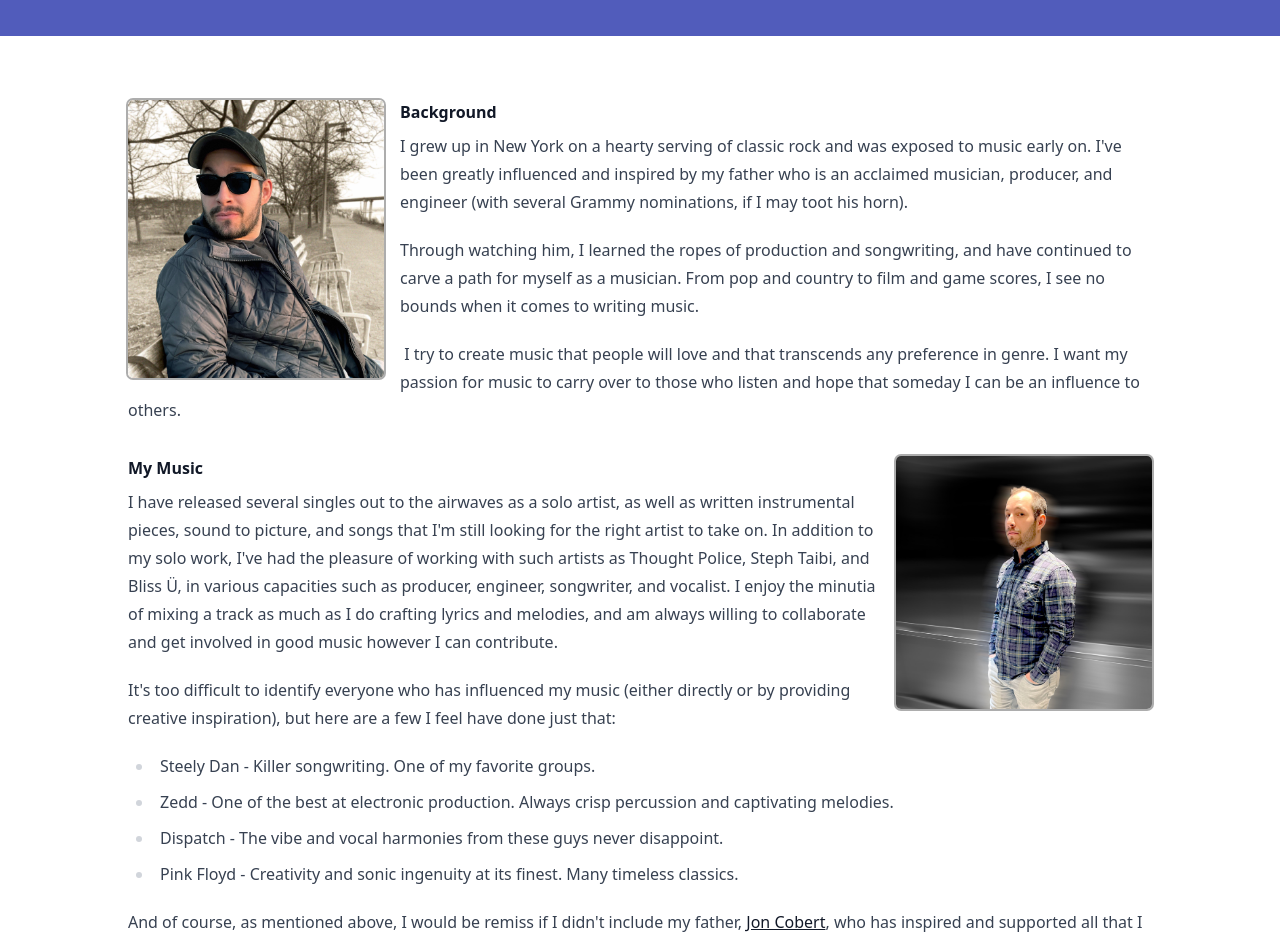
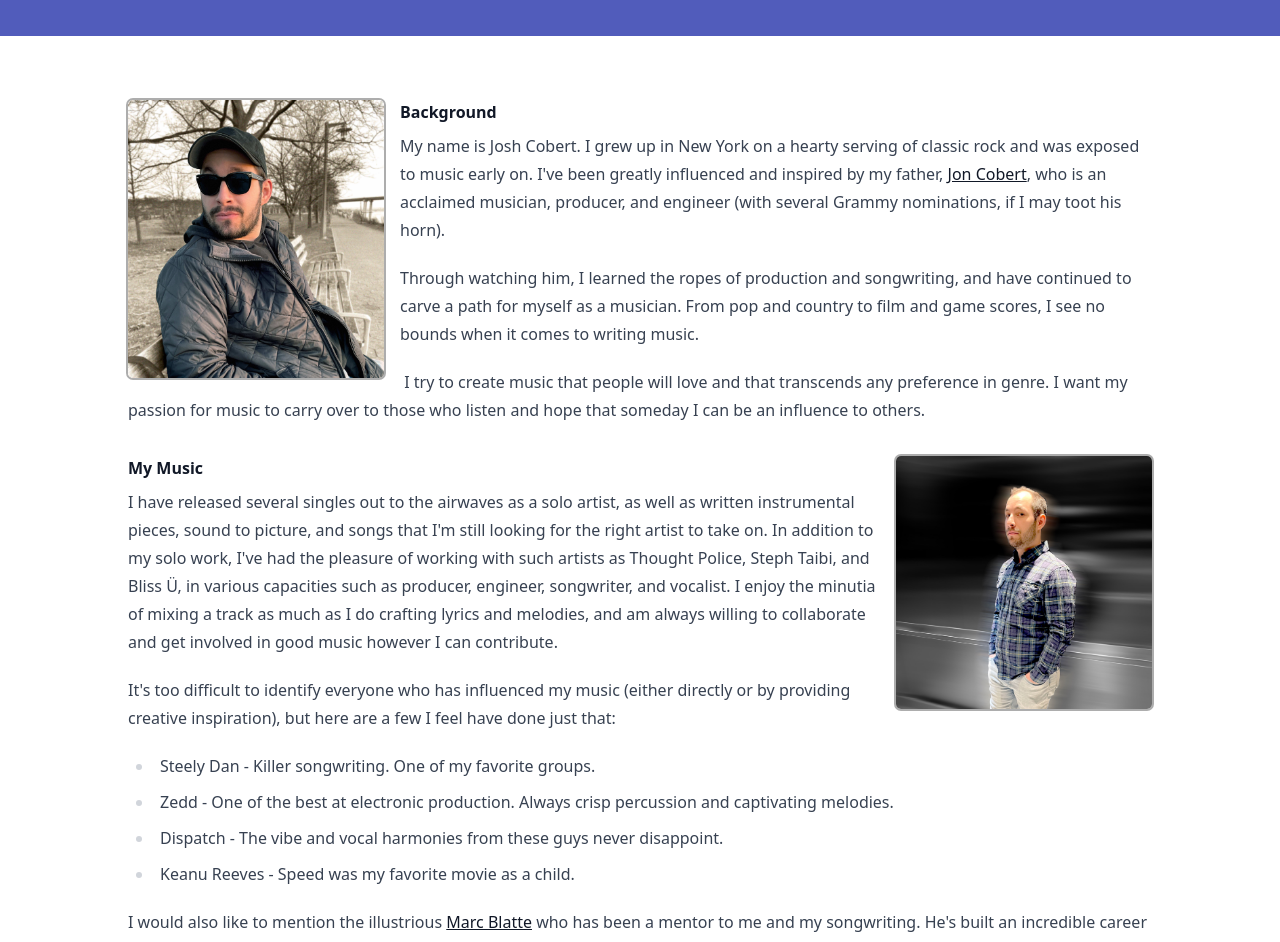
Before and after one commit to jcobert/cobez-music, a Next.js app: page /about in a window 1280 px wide. Shown: the part 160-1102 px from the top of the page. Built offline with nearby package versions, Linux system fonts and the light colour scheme; a web font is replaced by a local one.

Commit message:
adjust section padding

```diff
--- a/content/about/background.md
+++ b/content/about/background.md
@@ -3,7 +3,7 @@ title: Background
 ---
 #### B﻿ackground
 
-I grew up in New York on a hearty serving of classic rock and was exposed to music early on. I've been greatly influenced and inspired by my father who is an acclaimed musician, producer, and engineer (with several Grammy nominations, if I may toot his horn).
+My name is Josh Cobert. I grew up in New York on a hearty serving of classic rock and was exposed to music early on. I've been greatly influenced and inspired by my father, [Jon Cobert](https://www.cobertoperations.com/), who is an acclaimed musician, producer, and engineer (with several Grammy nominations, if I may toot his horn).
 
 Through watching him, I learned the ropes of production and songwriting, and have continued to carve a path for myself as a musician. From pop and country to film and game scores, I see no bounds when it comes to writing music.
 
--- a/content/about/influences.md
+++ b/content/about/influences.md
@@ -10,6 +10,6 @@ I﻿t's too difficult to identify everyone who has influenced my music (either d
 * S﻿teely Dan - Killer songwriting. One of my favorite groups.
 * Zedd - One of the best at electronic production. Always crisp percussion and captivating melodies.
 * Dispatch - The vibe and vocal harmonies from these guys never disappoint.
-* P﻿ink Floyd - Creativity and sonic ingenuity at its finest. Many timeless classics.
+* Keanu Reeves - Speed was my favorite movie as a child.
 
-A﻿nd of course, as mentioned above, I would be remiss if I didn't include my father, [Jon Cobert](https://www.cobertoperations.com/), who has inspired and supported all that I have done.
+I would also like to mention the illustrious [Marc Blatte](https://marcblatte.com/) who has been a mentor to me and my songwriting. He's built an incredible career as a songwriter and has really challenged me to grow and refine my approach to the musical process.
--- a/pages/index.jsx
+++ b/pages/index.jsx
@@ -50,9 +50,9 @@ export default function Home({ songData, background }) {
                 Featured Music
               </h1>
             </div>
-            <div className="w-fit mx-auto rounded-md shadow">
+            <div className="w-fit mx-auto rounded-md sm:shadow">
               {/* Body */}
-              <div className="mx-auto max-w-3xl lg:max-w-5xl bg-white border rounded p-4 md:p-8">
+              <div className="mx-auto max-w-3xl lg:max-w-5xl sm:bg-white sm:border rounded sm:p-4 md:p-8">
                 <div className="flex flex-col gap-y-8">
                   {featuredSongs.map((item, i) => (
                     <SongCard
@@ -98,7 +98,7 @@ export default function Home({ songData, background }) {
             </div>
             <div className="w-full max-w-3xl mx-auto rounded-md shadow">
               {/* Body */}
-              <div className="mx-auto bg-white border rounded p-4 md:p-8">
+              <div className="mx-auto bg-white border rounded p-4 py-6 md:p-8">
                 <div className="flex flex-col gap-y-8">
                   <div className="rounded-md px-4 md:px-0 flex-1">
                     <ReactMarkdown className="prose max-w-none">
```
